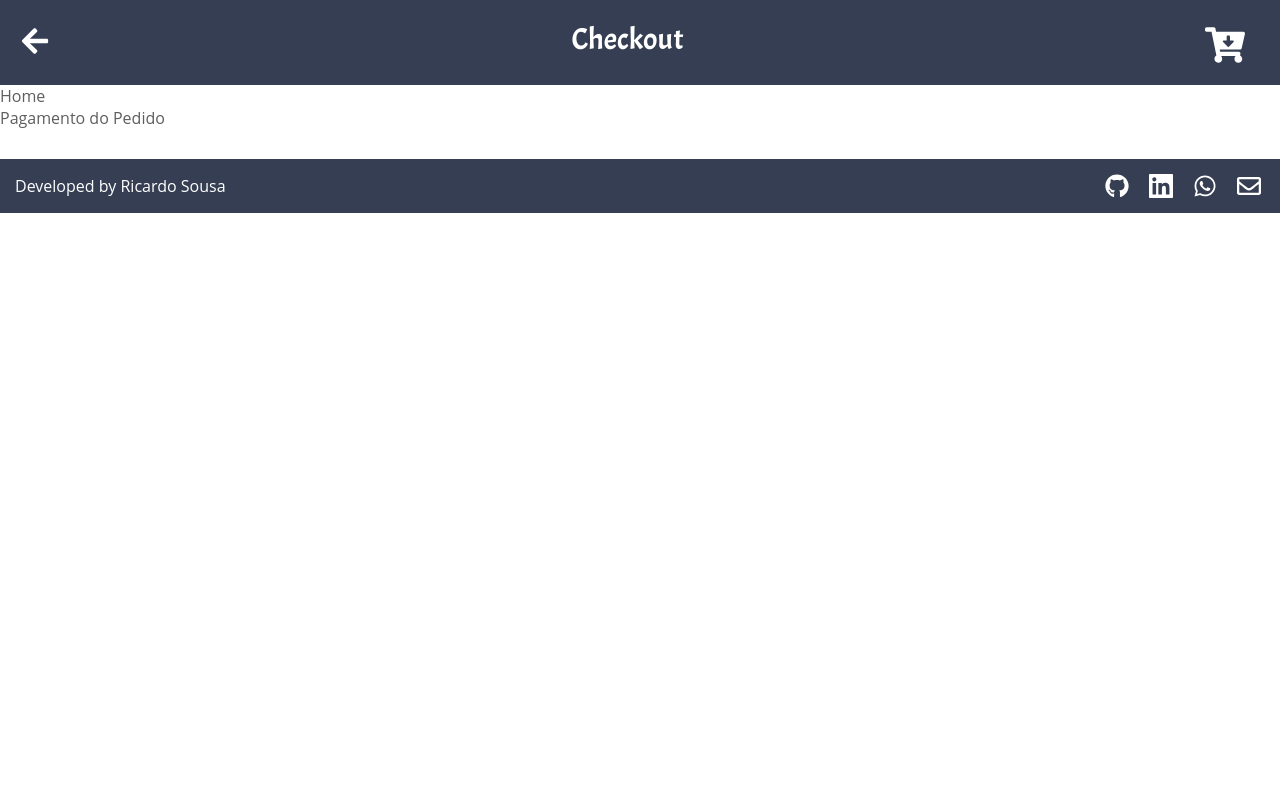
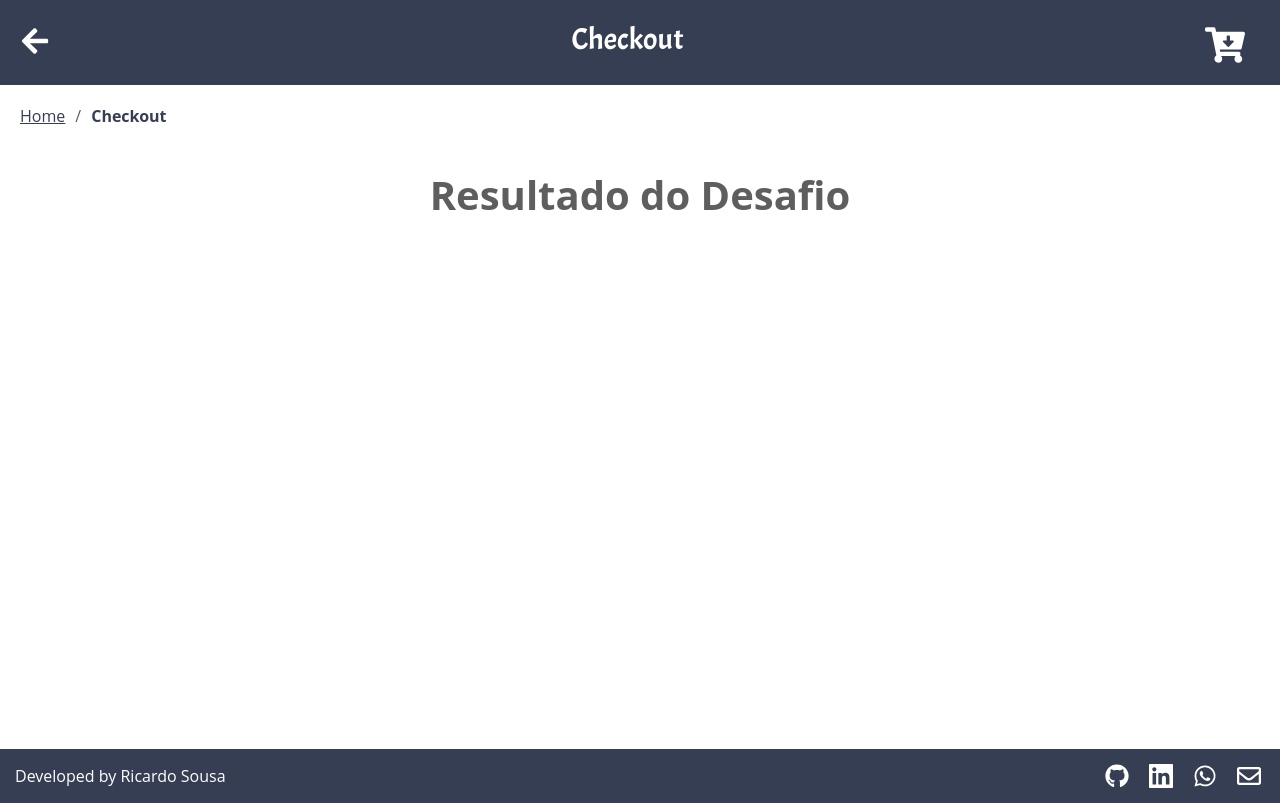
Before and after one commit to ricardo-sousa-dev/test-hype-frontend-typescript, a React (Create React App) app: page /checkout in a window 1280 px wide. Built offline with nearby package versions, Linux system fonts and the light colour scheme.

Commit message:
feat: implemnt page checkout with sale json

```diff
--- a/src/components/cart/CartPaymentMethod.jsx
+++ b/src/components/cart/CartPaymentMethod.jsx
@@ -7,37 +7,40 @@ import iconHipercard from '../../images/icon-hipercard.png';
 import iconElo from '../../images/icon-elo.png';
 import iconBoleto from '../../images/icon-boleto.png';
 
-function CheckoutPaymentMethod() {
+function CheckoutPaymentMethod(props) {
+
+  const { method } = props;
+
   return (
     <div className="payment-method">
       <h2>Forma de pagamento</h2>
       <div className="payment-method-icons">
         <div className="payment-select">
-          <input type="radio" defaultChecked value="pix" id="pix" name="method" />
+          <input type="radio" defaultChecked value="pix" id="pix" name="method" onClick={()=>method('pix')}/>
           <img className="payment-icon" src={iconPix} alt="pix" />
         </div>
         <div className="payment-select">
-          <input type="radio" value="visa" id="visa" name="method" />
+          <input type="radio" value="visa" id="visa" name="method" onClick={()=>method('visa')}/>
           <img className="payment-icon" src={iconVisa} alt="visa" />
         </div>
 
         <div className="payment-select">
-          <input type="radio" value="mastercard" id="mastercard" name="method" />
+          <input type="radio" value="mastercard" id="mastercard" name="method" onClick={()=>method('mastercard')}/>
           <img className="payment-icon" src={iconMastercard} alt="mastercard" />
         </div>
 
         <div className="payment-select">
-          <input type="radio" value="hipercard" id="hipercard" name="method" />
+          <input type="radio" value="hipercard" id="hipercard" name="method" onClick={()=>method('hipercard')}/>
           <img className="payment-icon" src={iconHipercard} alt="hipercard" />
         </div>
 
         <div className="payment-select">
-          <input type="radio" value="elo" id="elo" name="method" />
+          <input type="radio" value="elo" id="elo" name="method" onClick={()=>method('elo')}/>
           <img className="payment-icon" src={iconElo} alt="elo" />
         </div>
 
         <div className="payment-select">
-          <input type="radio" value="boleto" id="boleto" name="method" />
+          <input type="radio" value="boleto" id="boleto" name="method" onClick={()=>method('boleto')}/>
           <img className="payment-icon" src={iconBoleto} alt="boleto" />
         </div>
       <hr />
--- a/src/css/CartPaymentMethod.css
+++ b/src/css/CartPaymentMethod.css
@@ -35,6 +35,10 @@
   height: 50px;
 }
 
+.payment-select img{
+  margin-left: 10px;
+}
+
 .payment-icon {
   width: 40px;
 }
--- a/src/css/Checkout.css
+++ b/src/css/Checkout.css
@@ -1,37 +1,25 @@
 .checkout {
   display: flex;
-  flex-wrap: wrap;
-  justify-content: center;
-  align-items: flex-start;
-
+  flex-direction: column;
+  justify-content: space-between;
+  min-height: 75vh;
 }
 
-h2 {
-  margin: 20px 10px;
-  font-size: 20px;
-  color: rgb(94, 94, 94);
+h1 {
+  font-size: 2.5rem;
+  font-weight: bold;
+  margin-bottom: 30px;
 }
 
-.paymentMethod {
-  align-items: flex-end;
-  border: 1px solid #1d775652;
-  border-radius: 5px;
+.sale {
   display: flex;
-  margin-bottom: 20px;
-  padding: 20px 10px;
-  width: 580px;
+  flex-direction: column;
+  align-items: center;
+  min-height: 69vh;
 }
 
-.ticket {
-  align-items: center;
-  display: flex;
-  flex-flow: wrap;
-  flex-direction: column;
-  margin: 20px;
-  width: 60px;
+pre{
+  font-size: 1rem;
+  font-weight: bold;
+  margin-bottom: 30px;
 }
-
-.ticket h4 {
-  font-size: 10px;
-  margin: 0;
-}
--- a/src/pages/Cart.jsx
+++ b/src/pages/Cart.jsx
@@ -1,4 +1,4 @@
-import React, { useContext } from 'react';
+import React, { useContext, useState } from 'react';
 import { Link, useNavigate } from 'react-router-dom';
 import Context from '../context/Context';
 import Footer from '../components/Footer';
@@ -16,8 +16,19 @@ function Cart() {
 
   const { totalCart } = useContext(Context);
 
+  const [ paymentMethod, setPaymentMethod ] = useState('pix');
+  const [ shippingMethod, setShippingMethod ] = useState('correios');
+
+  const sale = {
+    client: 'Hype',
+    products: localStorageCart,
+    paymentMethod: paymentMethod,
+    shippingMethod: shippingMethod,
+    total: totalCartStorage
+  }
+
   const goCheckout = () => {
-    navigate('/checkout');
+    navigate('/checkout', { state: { sale } });
   }
 
   return (
@@ -35,7 +46,7 @@ function Cart() {
           </div>
           <div className="cart-finalize-payment">
             <CartShipping />
-            <CheckoutPaymentMethod />
+            <CheckoutPaymentMethod method={setPaymentMethod} />
             <h2 className="cart-total">Total: {totalCart || totalCartStorage}</h2>
             <button type="button" onClick={() => goCheckout()} className="go-to-cart">
               <span className="text-button">
--- a/src/pages/Checkout.jsx
+++ b/src/pages/Checkout.jsx
@@ -1,24 +1,30 @@
 import React from 'react';
+import { useLocation, Link } from 'react-router-dom';
 import { HeaderGeneric, Footer } from '../components';
-import { Breadcrumb } from 'react-bootstrap';
 import '../css/Checkout.css';
 
 function Checkout() {
+  const { state } = useLocation();
+  const { sale } = state || {};
+
   return (
-    <>
+    <div className="checkout">
       <HeaderGeneric />
 
-      <Breadcrumb className="breadcrumb">
-        <Breadcrumb.Item href="/">Home</Breadcrumb.Item>
-        <Breadcrumb.Item active>Pagamento do Pedido</Breadcrumb.Item>
-      </Breadcrumb>
+      <div className="route-page">
+        <Link to="/" className="route-link">Home</Link>
+        <span>/</span>
+        <span className="route-link-current">Checkout</span>
+      </div>
+      <div className="sale">
+      <h1>Resultado do Desafio</h1>
+        <pre>
+          {JSON.stringify(sale, null, 4)}
+        </pre>
+      </div>
 
-        {/* <div className="checkout">
-          <CheckoutFormShipping />
-        </div> */}
-
-        <Footer />
-    </>
+      <Footer />
+    </div>
   );
 }
 
```
